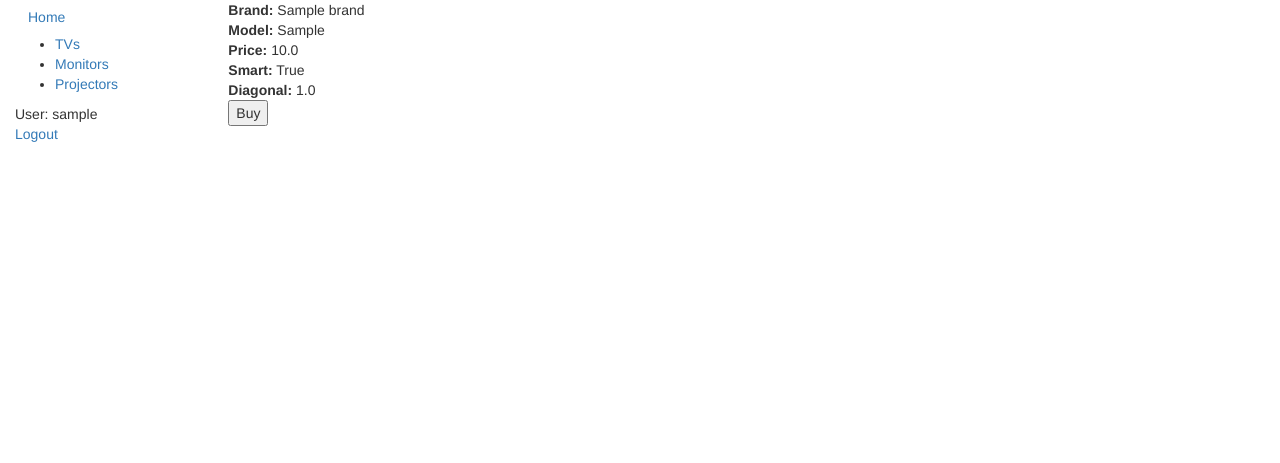
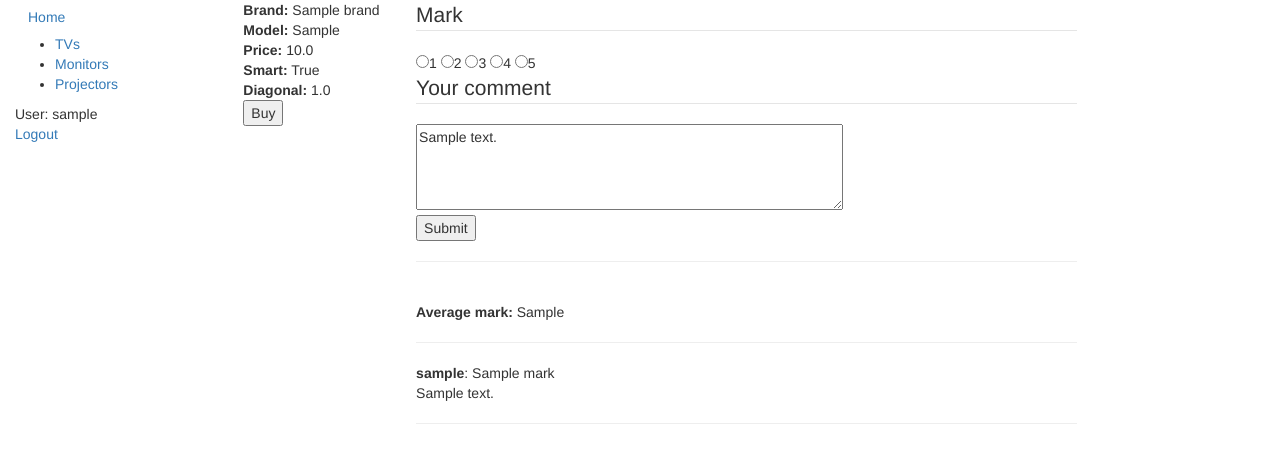
Before and after one commit to vladfedchenko/ShopDjango, a Django app: page /shop/tv/item/1/ in a window 1280 px wide. Shown: the top 463 px of the page. Run offline with Django 3.2, Linux system fonts and the light colour scheme; a user stored in the database is signed in; tables that the repository leaves empty hold one stand-in row (values such as "Sample post"); a database or web service that is not in the repository returns one stand-in record (values such as "Sample title"); some libraries are stand-ins or nearby versions.

Commit message:
Comments and marks added

```diff
--- /dev/null
+++ b/shopapp/templates/shopapp/item_generic.html
@@ -0,0 +1,55 @@
+{% extends "shopapp/base_generic.html" %}
+
+{% block content %}
+
+<div class="container-fluid">
+	<div class="row">
+		<div class="col-sm-2">
+		{% block description %}
+
+
+
+		{% endblock %}
+		</div>
+		<div class="col-sm-8">
+			{% if user.is_authenticated %}
+			<form action="{% url 'shopapp:leave_comment' obj.unique_id.id %}" method="post" id="comment_form">
+				{% csrf_token %}
+				<fieldset>
+					<legend>Mark</legend>
+					<input type="radio" name="mark" value="1" {% if mark1 %} checked {% endif %} />1
+					<input type="radio" name="mark" value="2" {% if mark2 %} checked {% endif %}/>2
+					<input type="radio" name="mark" value="3" {% if mark3 %} checked {% endif %}/>3
+					<input type="radio" name="mark" value="4" {% if mark4 %} checked {% endif %}/>4
+					<input type="radio" name="mark" value="5" {% if mark5 %} checked {% endif %}/>5
+				</fieldset>
+
+				<fieldset>
+					<legend>Your comment</legend>
+					<textarea name="comment" rows="4" cols="50" form="comment_form">{{ comment }}</textarea>
+				</fieldset>
+
+				<input type="submit" value="Submit">
+
+			</form>
+			{% else %}
+			<b>Login to leave comments!</b>
+			{% endif %}
+
+			<hr/>
+			<br/>
+			<b>Average mark: </b> {{ aver_mark }}<br/>
+			<hr/>
+			{% for com in comments %}
+				<b>{{ com.username }}</b>: {{ com.mark }}<br/>
+				{{ com.comment }}<br/>
+				<hr/>
+			{% endfor %}
+
+		</div>
+	</div>
+</div>
+
+
+
+{% endblock %}
--- a/shopapp/templates/shopapp/monitor_view.html
+++ b/shopapp/templates/shopapp/monitor_view.html
@@ -1,6 +1,6 @@
-{% extends "shopapp/base_generic.html" %}
+{% extends "shopapp/item_generic.html" %}
 
-{% block content %}
+{% block description %}
 
 <b>Brand:</b> {{obj.brand.name}} <br/>
 <b>Model:</b> {{obj.model}} <br/>
--- a/shopapp/templates/shopapp/projector_view.html
+++ b/shopapp/templates/shopapp/projector_view.html
@@ -1,6 +1,6 @@
-{% extends "shopapp/base_generic.html" %}
+{% extends "shopapp/item_generic.html" %}
 
-{% block content %}
+{% block description %}
 
 <b>Brand:</b> {{obj.brand.name}} <br/>
 <b>Model:</b> {{obj.model}} <br/>
--- a/shopapp/templates/shopapp/tv_view.html
+++ b/shopapp/templates/shopapp/tv_view.html
@@ -1,6 +1,6 @@
-{% extends "shopapp/base_generic.html" %}
+{% extends "shopapp/item_generic.html" %}
 
-{% block content %}
+{% block description %}
 
 <b>Brand:</b> {{obj.brand.name}} <br/>
 <b>Model:</b> {{obj.model}} <br/>
--- a/shopapp/urls.py
+++ b/shopapp/urls.py
@@ -8,6 +8,7 @@ urlpatterns = [
 	url(r'^force/$', views.index_force, name='index_force'),
 	url(r'^buy/(?P<obj_id>[0-9]+)/$', views.buy_item, name='buy_item'),
 	url(r'^buy_confirm/$', views.buy_confirm, name='buy_confirm'),
+	url(r'^leave_comment/(?P<obj_uid>[0-9]+)/$', views.leave_comment, name='leave_comment'),
 	url(r'^(?P<category_val>[a-z]+)/(?P<page>[0-9]+)/$', views.category, name='category'),
 	url(r'^(?P<category_val>[a-z]+)/item/(?P<obj_id>[0-9]+)/$', views.item_view, name='item_view'),
 ]
--- a/shopapp/views.py
+++ b/shopapp/views.py
@@ -4,6 +4,7 @@ from django.template import loader
 from .models import *
 from datetime import datetime
 from django.urls import reverse
+from pymongo import MongoClient
 import sys
 import redis
 import ast
@@ -70,11 +71,6 @@ def category(request, category_val, page):
 
 	if (request.user.is_authenticated()):
 		write_user_params(request.user.get_username(), post_dict, request.path)
-
-
-	#return HttpResponse(str(request.POST.dict()))
-
-	#return HttpResponse(request.path)
 
 	count = rows * cols
 
@@ -169,8 +165,46 @@ def categories_list():
 	return template.render(context)
 
 def item_view(request, category_val, obj_id):
+
+	context = {}
+
 	cls = categories[category_val][1]
 	obj = get_object_or_404(cls, pk=obj_id)
+
+	context['obj'] = obj
+
+	client = MongoClient()
+
+	comment_item = client['shop'].comments.find_one({u'object_uid' : str(obj.unique_id.id)})
+	#return HttpResponse(str(comment_item))
+
+	if (not (comment_item is None)):
+
+		context['aver_mark'] = comment_item[u'aver_mark']
+		context['comments'] = comment_item[u'comments_marks']
+
+		comment_entry_l = [x for x in comment_item[u'comments_marks'] if x[u'user_id'] == request.user.id]
+
+		if (len(comment_entry_l) != 0):
+			entry = comment_entry_l[0]
+			context['mark' + str(entry[u'mark'])] = True
+			context['comment'] = entry[u'comment']
+
+			#return HttpResponse(str(context))
+
+		else:
+			context['mark5'] = True
+			context['comment'] = ''
+			#return HttpResponse(str(context))
+
+	else:
+		context['mark5'] = True
+		context['comment'] = ''
+		#return HttpResponse(str(context))
+
+	del client
+
+	#return HttpResponse(str(context))
 
 	we = WatchEntry()
 	we.item = obj.unique_id
@@ -178,7 +212,7 @@ def item_view(request, category_val, obj_id):
 	we.region = get_client_ip(request)
 	we.save()
 
-	context = {'obj' : obj}
+
 	if (category_val == 'tv'):
 		return render(request, 'shopapp/tv_view.html', context)
 	elif (category_val == 'monitor'):
@@ -219,3 +253,61 @@ def get_client_ip(request):
 def get_filter(context, cat_name):
 	template = loader.get_template('shopapp/filters/' + cat_name + '_filter.html')
 	return template.render(context)
+
+def get_new_comment(obj_uid):
+	comment = {}
+	comment[u'object_uid'] = obj_uid
+	comment[u'aver_mark'] = 0.0
+	comment[u'comment_count'] = 0
+	comment[u'comments_marks'] = []
+
+	return comment
+
+
+def leave_comment(request, obj_uid):
+	client = MongoClient()
+	comment_item_tmp = client['shop'].comments.find_one_and_delete({u'object_uid' : obj_uid})
+
+	#return HttpResponse(str(comment_item_tmp))
+
+	if (comment_item_tmp is None):
+		comment_item = get_new_comment(obj_uid)
+	else:
+		comment_item = comment_item_tmp
+
+	comment_entry_l = [x for x in comment_item[u'comments_marks'] if x[u'user_id'] == request.user.id]
+	if (len(comment_entry_l) == 0):
+		entry = {}
+		entry[u'user_id'] = request.user.id
+		entry[u'username'] = request.user.username
+		entry[u'comment'] = request.POST['comment']
+		mark = int(request.POST['mark'])
+		entry[u'mark'] = mark
+
+		count = comment_item[u'comment_count']
+		mark_sum = comment_item[u'aver_mark'] * count
+
+		new_mark = (mark_sum + mark) / (count + 1)
+		comment_item[u'comment_count'] = count + 1
+		comment_item[u'aver_mark'] = new_mark
+		comment_item[u'comments_marks'].append(entry)
+
+	else:
+		entry = comment_entry_l[0]
+		entry[u'comment'] = request.POST['comment']
+		prev_mark = entry[u'mark']
+
+		mark = int(request.POST['mark'])
+		entry[u'mark'] = mark
+
+		count = comment_item[u'comment_count']
+		mark_sum = comment_item[u'aver_mark'] * count
+
+		new_mark = (mark_sum - prev_mark + mark) / count
+		comment_item[u'aver_mark'] = new_mark
+
+	client['shop'].comments.insert_one(comment_item)
+
+	del client
+
+	return HttpResponseRedirect(reverse('shopapp:index'))
```
